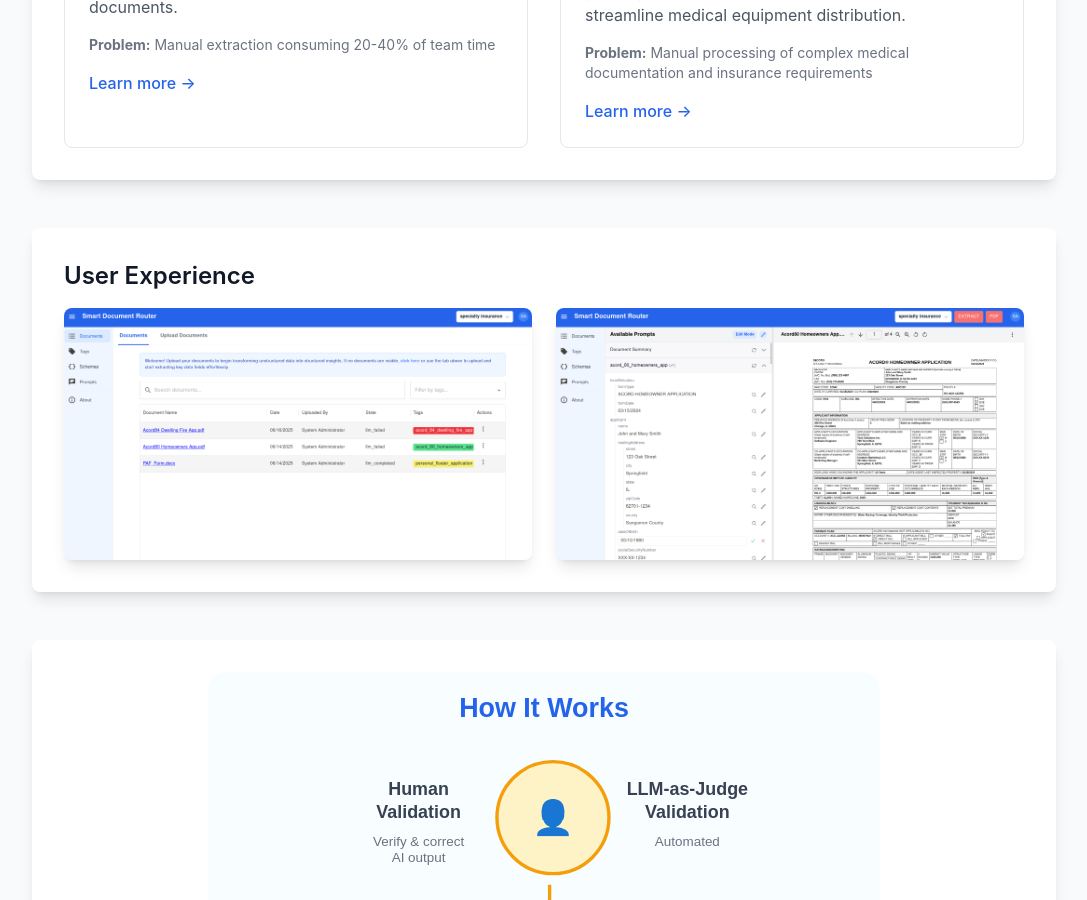
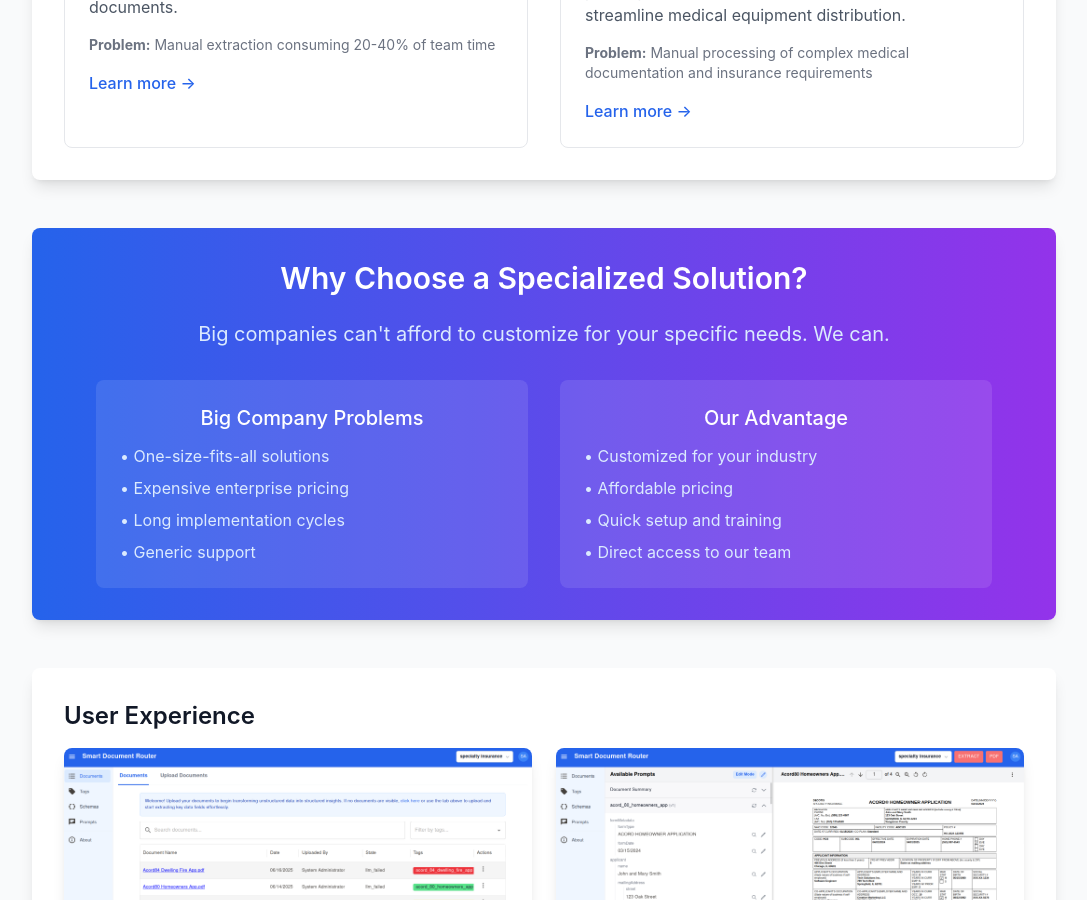
Before and after one commit to analytiq-hub/docrouter.github.io, a Jekyll site: the page built from solutions.md, in a window 1280 px wide and 900 px high, scrolled down 1263 px. Shown: the whole window, without its empty margins (96-1183 px from the left). Built offline with Jekyll 4.4.1, drawn with Linux system fonts in a browser that asks for light colours; nearby versions of some CDN libraries.

Commit message:
Update solutions page with latest changes
- Include any modifications made to solutions.md
- Ensure all changes are committed and synchronized

```diff
--- a/solutions.md
+++ b/solutions.md
@@ -127,6 +127,37 @@ title: "Solutions - DocRouter"
             </div>
         </section>
 
+              <!-- Why Choose Us - Small Company Advantage -->
+        <section class="bg-gradient-to-r from-blue-600 to-purple-600 rounded-lg shadow-lg p-8 mb-12">
+            <div class="text-center">
+                <h2 class="text-3xl font-semibold text-white mb-6">Why Choose a Specialized Solution?</h2>
+                <p class="text-xl text-blue-100 mb-8">
+                    Big companies can't afford to customize for your specific needs. We can.
+                </p>
+                <div class="grid md:grid-cols-2 gap-8 max-w-4xl mx-auto">
+                    <div class="bg-white bg-opacity-10 rounded-lg p-6">
+                        <h3 class="text-xl font-medium text-white mb-3">Big Company Problems</h3>
+                        <ul class="text-blue-100 space-y-2 text-left">
+                            <li>• One-size-fits-all solutions</li>
+                            <li>• Expensive enterprise pricing</li>
+                            <li>• Long implementation cycles</li>
+                            <li>• Generic support</li>
+                        </ul>
+                    </div>
+                    <div class="bg-white bg-opacity-10 rounded-lg p-6">
+                        <h3 class="text-xl font-medium text-white mb-3">Our Advantage</h3>
+                        <ul class="text-blue-100 space-y-2 text-left">
+                            <li>• Customized for your industry</li>
+                            <li>• Affordable pricing</li>
+                            <li>• Quick setup and training</li>
+                            <li>• Direct access to our team</li>
+                        </ul>
+                    </div>
+                </div>
+            </div>
+        </section>
+
+
         <!-- User Experience Section -->
         <section class="bg-white rounded-lg shadow-lg p-8 mb-12">
             <h2 class="text-2xl font-semibold text-gray-900 mb-4">User Experience</h2>
```
